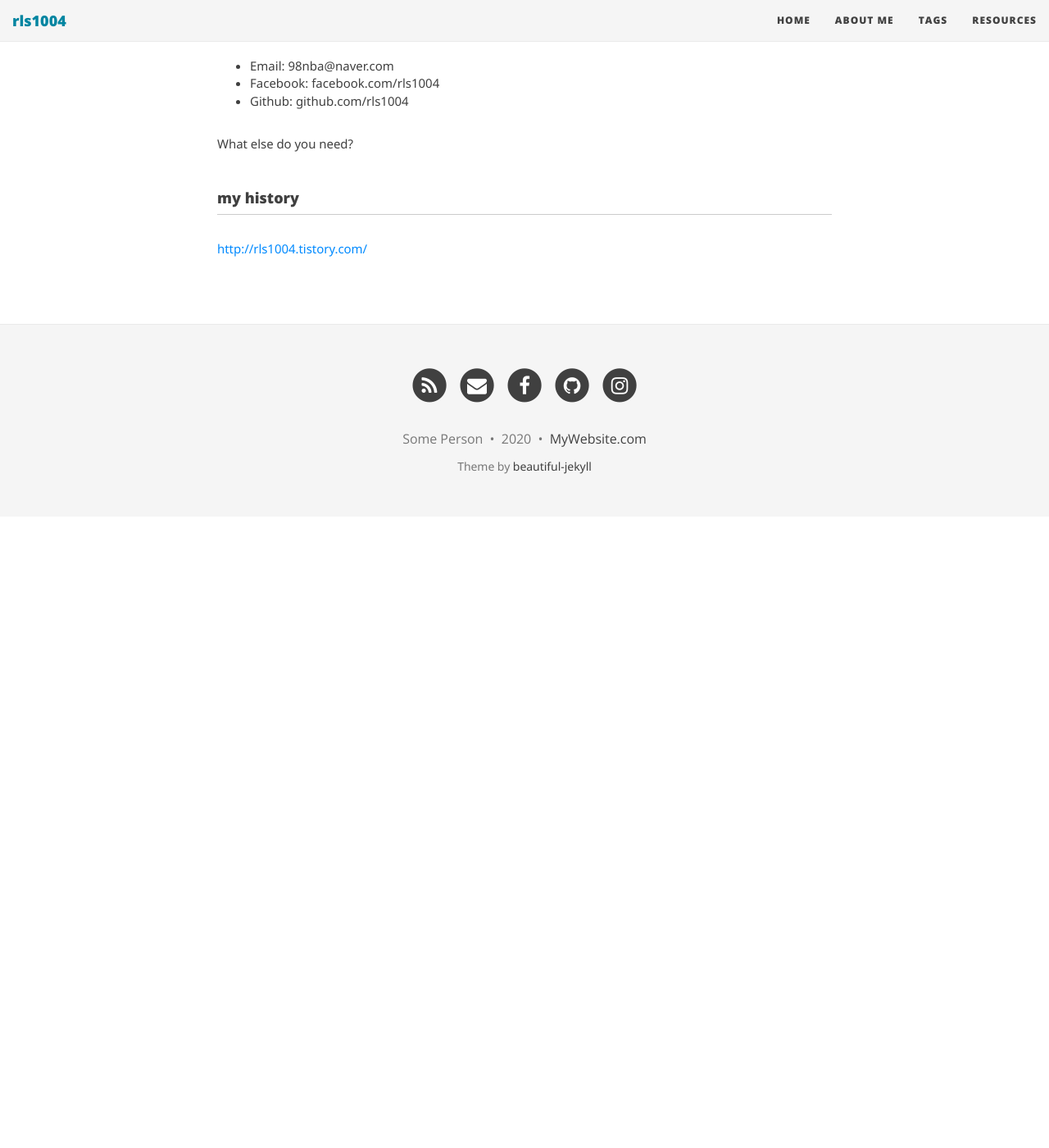
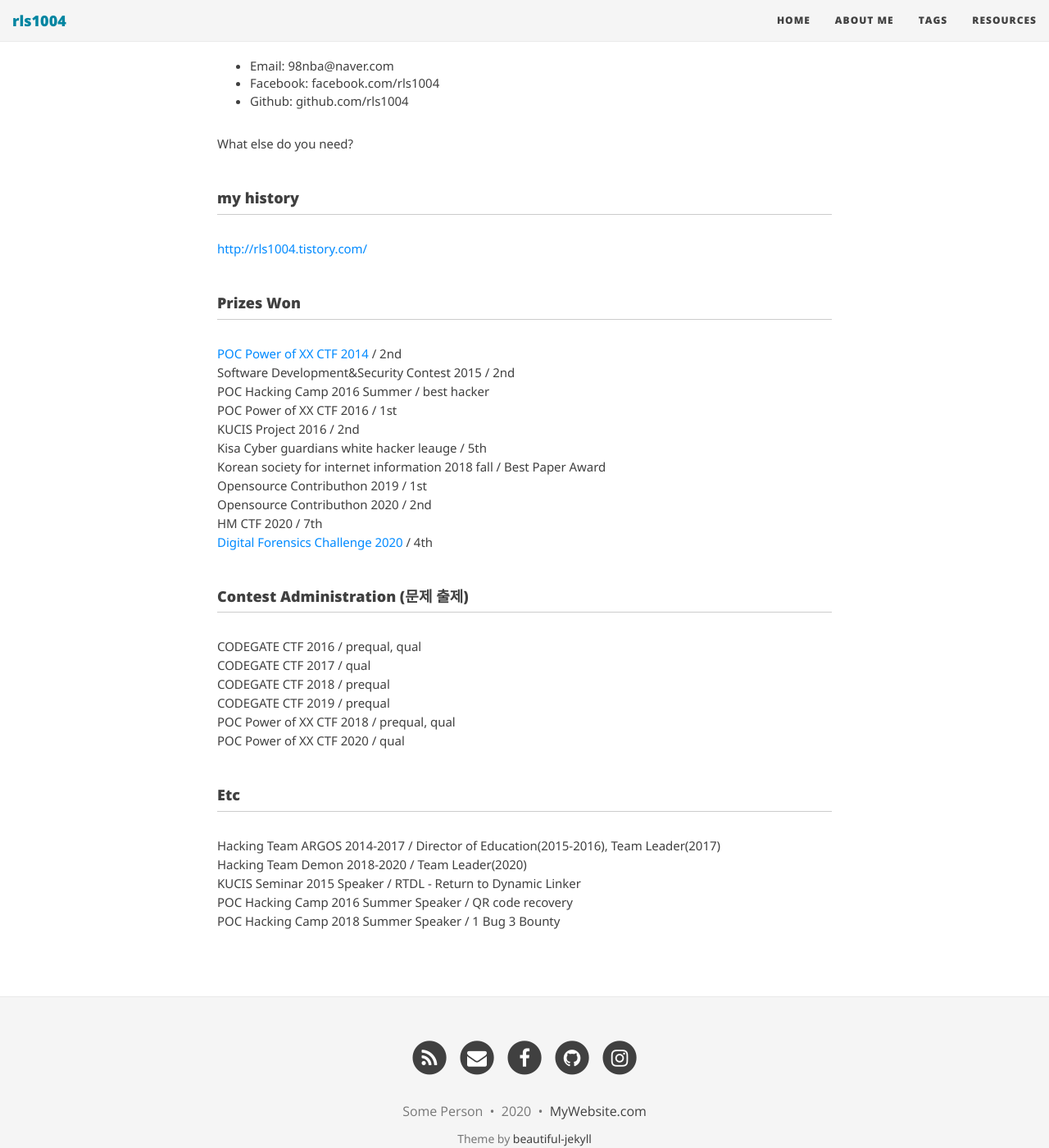
Before and after one commit to rls1004/rls1004.github.io, a Jekyll site: the page built from aboutme.md, in a window 1280 px wide and 1400 px high, scrolled down 301 px. Shown: the whole window at 82% size. Built offline with Jekyll 4.4.1, drawn with Linux system fonts in a browser that asks for light colours; nearby versions of some CDN libraries; before the commit the page ends 931 px from its top, so only the background shows below that.

Commit message:
update aboutme

```diff
--- a/aboutme.md
+++ b/aboutme.md
@@ -37,3 +37,31 @@ What else do you need?
 ### my history
 
 <a href="http://rls1004.tistory.com/">http://rls1004.tistory.com/</a>
+
+### Prizes Won
+[POC Power of XX CTF 2014](https://www.dailysecu.com/news/articleView.html?idxno=8018) / 2nd
+Software Development&Security Contest 2015 / 2nd
+POC Hacking Camp 2016 Summer / best hacker
+POC Power of XX CTF 2016 / 1st
+KUCIS Project 2016 / 2nd
+Kisa Cyber guardians white hacker leauge / 5th
+Korean society for internet information 2018 fall / Best Paper Award
+Opensource Contributhon 2019 / 1st
+Opensource Contributhon 2020 / 2nd
+HM CTF 2020 / 7th
+[Digital Forensics Challenge 2020](https://dfchallenge.org/ranking-2020/) / 4th
+
+### Contest Administration (문제 출제)
+CODEGATE CTF 2016 / prequal, qual
+CODEGATE CTF 2017 / qual
+CODEGATE CTF 2018 / prequal
+CODEGATE CTF 2019 / prequal
+POC Power of XX CTF 2018 / prequal, qual
+POC Power of XX CTF 2020 / qual
+
+### Etc
+Hacking Team ARGOS 2014-2017 / Director of Education(2015-2016), Team Leader(2017)
+Hacking Team Demon 2018-2020 / Team Leader(2020)
+KUCIS Seminar 2015 Speaker / RTDL - Return to Dynamic Linker
+POC Hacking Camp 2016 Summer Speaker / QR code recovery
+POC Hacking Camp 2018 Summer Speaker / 1 Bug 3 Bounty
```
